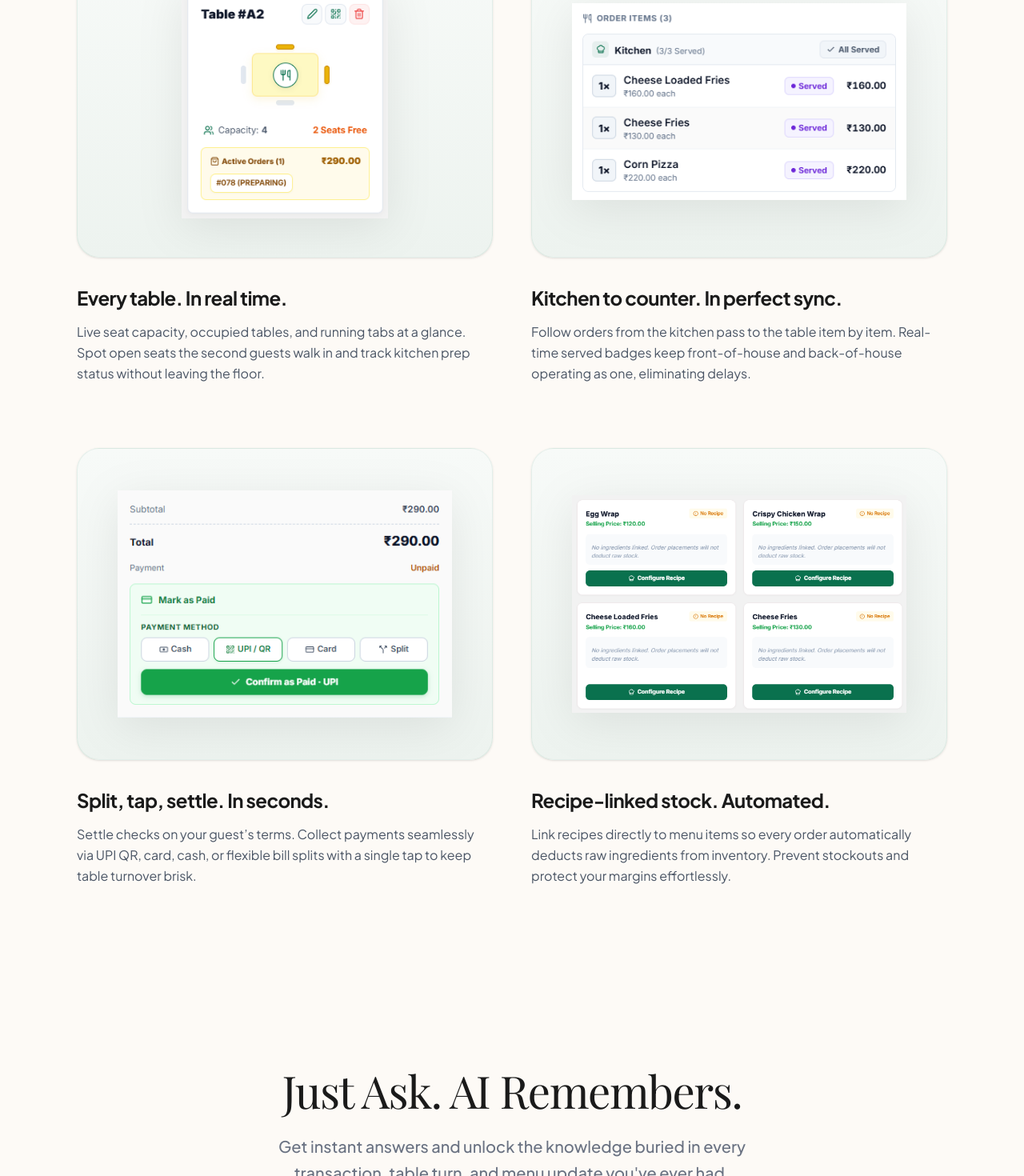
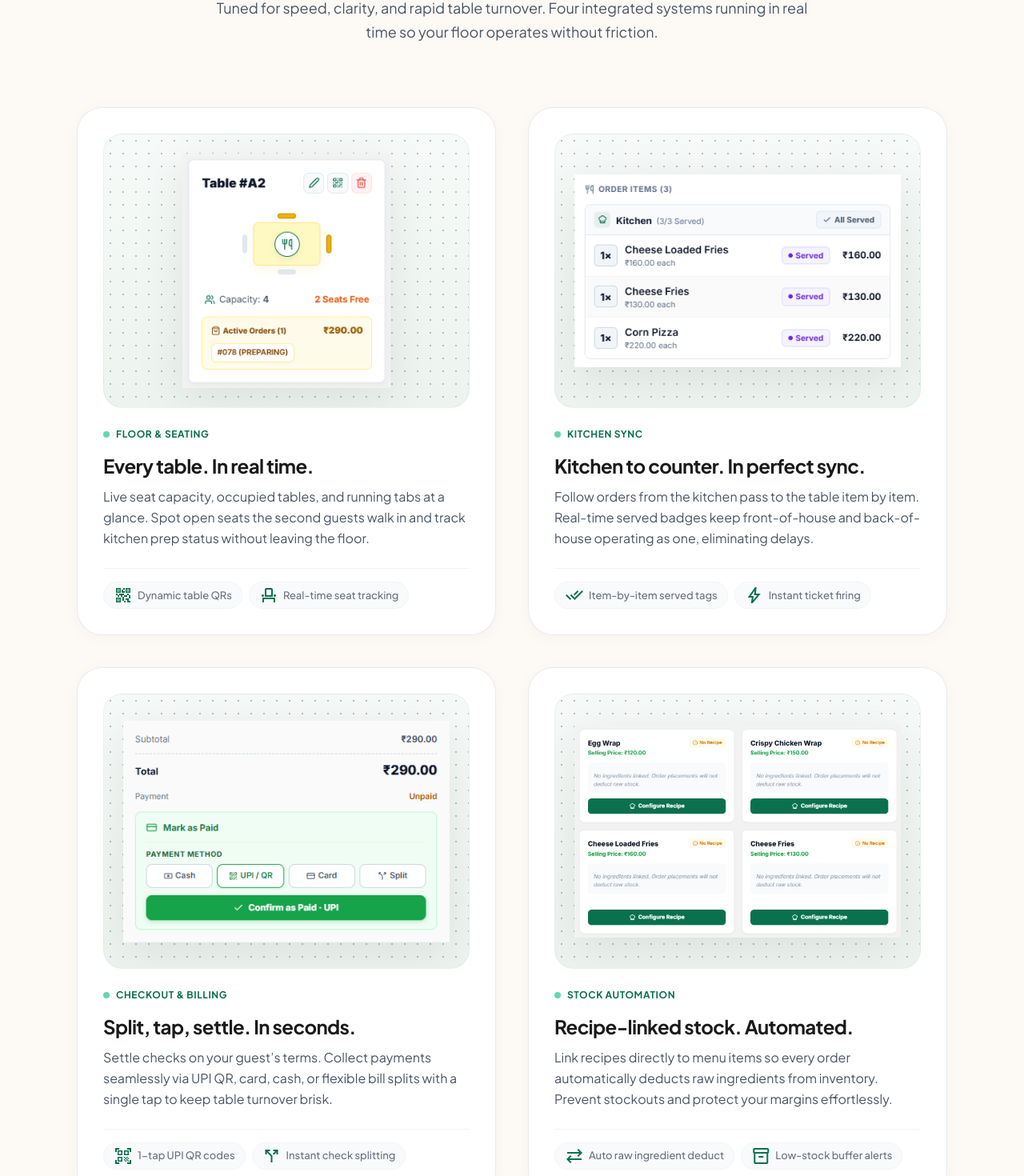
Before and after one commit to anaghrajeev/qdine-website-online, a Next.js app: page / in a window 1280 px wide. Shown: the part 2320-3790 px from the top of the page at 80% size. Built offline with nearby package versions, Linux system fonts and the light colour scheme; a web font is replaced by a local one.

Commit message:
feat: redesign features section into unified Apple-grade bento grid

```diff
--- a/src/app/page.tsx
+++ b/src/app/page.tsx
@@ -72,21 +72,32 @@ export default function Page() {
 {/*  ============================================  */}
 {/*  FEATURES — PRODUCT SHOWCASE  */}
 {/*  ============================================  */}
-<section className="py-16 sm:py-24 bg-[#fdfaf6] relative z-10 overflow-hidden">
+<section className="py-20 sm:py-28 bg-[#fdfaf6] relative z-10 overflow-hidden">
     <div className="max-w-6xl mx-auto px-4 sm:px-6 lg:px-8">
-        <div className="text-center max-w-4xl mx-auto mb-12 sm:mb-20 reveal-on-scroll">
-            <h2 className="font-serif text-[32px] sm:text-[40px] md:text-[56px] text-[#1a1a1a] tracking-tight leading-[1.1]">
+        {/* Section Header */}
+        <div className="text-center max-w-3xl mx-auto mb-16 sm:mb-20 reveal-on-scroll">
+            <div className="inline-flex items-center gap-2 px-3.5 py-1.5 rounded-full bg-[#0a714e]/10 text-[#0a714e] text-xs font-semibold uppercase tracking-wider mb-4 border border-[#0a714e]/15">
+                <span className="w-1.5 h-1.5 rounded-full bg-[#0a714e] animate-pulse"></span>
+                Platform Capabilities
+            </div>
+            <h2 className="font-serif text-[36px] sm:text-[44px] md:text-[56px] text-[#1a1a1a] tracking-tight leading-[1.1]">
                 Everything your restaurant needs.<br/>
-                <span className="text-gray-500">Nothing it doesn't.</span>
+                <span className="text-gray-400">Nothing it doesn&apos;t.</span>
             </h2>
+            <p className="mt-5 text-gray-600 text-[16px] sm:text-[18px] leading-relaxed">
+                Tuned for speed, clarity, and rapid table turnover. Four integrated systems running in real time so your floor operates without friction.
+            </p>
         </div>
 
-        <div className="grid grid-cols-1 md:grid-cols-2 gap-x-12 gap-y-20 bento-grid">
+        {/* Bento Grid */}
+        <div className="grid grid-cols-1 md:grid-cols-2 gap-8 lg:gap-10 bento-grid">
             {/* Feature 1: Table Management */}
             <div className="reveal-on-scroll bento-item">
-                <div className="flex flex-col h-full bento-inner">
-                    <div className="rounded-[28px] overflow-hidden aspect-[4/3] mb-8 bg-gradient-to-b from-[#f7faf8] to-[#edf3ef] flex items-center justify-center border border-[#0a714e]/[0.08] shadow-sm relative p-6 sm:p-8 group hover:border-[#0a714e]/25 transition-all duration-500">
-                        <div className="relative w-[90%] h-[90%] flex items-center justify-center">
+                <div className="bg-white rounded-[32px] p-6 sm:p-8 border border-gray-200/80 shadow-[0_4px_20px_rgba(0,0,0,0.03)] hover:shadow-[0_24px_48px_rgba(10,113,78,0.08)] hover:border-[#0a714e]/30 transition-all duration-500 flex flex-col justify-between h-full group">
+                    <div>
+                        <div className="rounded-[24px] overflow-hidden aspect-[16/10] sm:aspect-[4/3] mb-6 bg-gradient-to-b from-[#f7faf8] to-[#edf3ef] flex items-center justify-center border border-[#0a714e]/[0.06] relative p-6 group-hover:from-[#f3f8f5] group-hover:to-[#e7f0eb] transition-colors duration-500">
+                            <div className="absolute inset-0 opacity-[0.35] bg-[radial-gradient(#0a714e_1px,transparent_1px)] [background-size:16px_16px] pointer-events-none" />
+                            <div className="relative w-full h-full flex items-center justify-center">
                                 <Image
                                     src="/images/mgmt_tbl.png"
                                     alt="Table & Seating Management"
@@ -96,20 +107,35 @@ export default function Page() {
                                 />
                             </div>
                         </div>
-                    <h3 className="text-[22px] sm:text-[24px] font-bold text-[#1a1a1a] mb-3 tracking-tight">
+                        <div className="flex items-center gap-2 mb-3">
+                            <span className="w-2 h-2 rounded-full bg-emerald-500 animate-pulse"></span>
+                            <span className="text-[12px] font-bold uppercase tracking-wider text-[#0a714e]">Floor & Seating</span>
+                        </div>
+                        <h3 className="text-[22px] sm:text-[24px] font-bold text-[#1a1a1a] mb-2 tracking-tight group-hover:text-[#0a714e] transition-colors duration-300">
                             Every table. In real time.
                         </h3>
-                    <p className="text-gray-600 text-[16px] leading-relaxed pr-4">
+                        <p className="text-gray-600 text-[15px] sm:text-[16px] leading-relaxed mb-6">
                             Live seat capacity, occupied tables, and running tabs at a glance. Spot open seats the second guests walk in and track kitchen prep status without leaving the floor.
                         </p>
+                    </div>
+                    <div className="pt-4 border-t border-gray-100 flex flex-wrap gap-2 text-[13px] text-gray-500 font-medium">
+                        <span className="inline-flex items-center gap-1.5 px-3 py-1 rounded-full bg-gray-50 border border-gray-100">
+                            <span className="material-symbols-outlined text-[15px] text-[#0a714e]">qr_code_2</span> Dynamic table QRs
+                        </span>
+                        <span className="inline-flex items-center gap-1.5 px-3 py-1 rounded-full bg-gray-50 border border-gray-100">
+                            <span className="material-symbols-outlined text-[15px] text-[#0a714e]">event_seat</span> Real-time seat tracking
+                        </span>
+                    </div>
                 </div>
             </div>
 
             {/* Feature 2: Kitchen & Order Sync */}
-            <div className="reveal-on-scroll bento-item" style={{"transitionDelay":"100ms"}}>
-                <div className="flex flex-col h-full bento-inner">
-                    <div className="rounded-[28px] overflow-hidden aspect-[4/3] mb-8 bg-gradient-to-b from-[#f7faf8] to-[#edf3ef] flex items-center justify-center border border-[#0a714e]/[0.08] shadow-sm relative p-6 sm:p-8 group hover:border-[#0a714e]/25 transition-all duration-500">
-                        <div className="relative w-[92%] h-[92%] flex items-center justify-center">
+            <div className="reveal-on-scroll bento-item" style={{ transitionDelay: '100ms' }}>
+                <div className="bg-white rounded-[32px] p-6 sm:p-8 border border-gray-200/80 shadow-[0_4px_20px_rgba(0,0,0,0.03)] hover:shadow-[0_24px_48px_rgba(10,113,78,0.08)] hover:border-[#0a714e]/30 transition-all duration-500 flex flex-col justify-between h-full group">
+                    <div>
+                        <div className="rounded-[24px] overflow-hidden aspect-[16/10] sm:aspect-[4/3] mb-6 bg-gradient-to-b from-[#f7faf8] to-[#edf3ef] flex items-center justify-center border border-[#0a714e]/[0.06] relative p-6 group-hover:from-[#f3f8f5] group-hover:to-[#e7f0eb] transition-colors duration-500">
+                            <div className="absolute inset-0 opacity-[0.35] bg-[radial-gradient(#0a714e_1px,transparent_1px)] [background-size:16px_16px] pointer-events-none" />
+                            <div className="relative w-full h-full flex items-center justify-center">
                                 <Image
                                     src="/images/counterwise.png"
                                     alt="Kitchen Order Tracking"
@@ -119,20 +145,35 @@ export default function Page() {
                                 />
                             </div>
                         </div>
-                    <h3 className="text-[22px] sm:text-[24px] font-bold text-[#1a1a1a] mb-3 tracking-tight">
+                        <div className="flex items-center gap-2 mb-3">
+                            <span className="w-2 h-2 rounded-full bg-emerald-500 animate-pulse"></span>
+                            <span className="text-[12px] font-bold uppercase tracking-wider text-[#0a714e]">Kitchen Sync</span>
+                        </div>
+                        <h3 className="text-[22px] sm:text-[24px] font-bold text-[#1a1a1a] mb-2 tracking-tight group-hover:text-[#0a714e] transition-colors duration-300">
                             Kitchen to counter. In perfect sync.
                         </h3>
-                    <p className="text-gray-600 text-[16px] leading-relaxed pr-4">
+                        <p className="text-gray-600 text-[15px] sm:text-[16px] leading-relaxed mb-6">
                             Follow orders from the kitchen pass to the table item by item. Real-time served badges keep front-of-house and back-of-house operating as one, eliminating delays.
                         </p>
+                    </div>
+                    <div className="pt-4 border-t border-gray-100 flex flex-wrap gap-2 text-[13px] text-gray-500 font-medium">
+                        <span className="inline-flex items-center gap-1.5 px-3 py-1 rounded-full bg-gray-50 border border-gray-100">
+                            <span className="material-symbols-outlined text-[15px] text-[#0a714e]">done_all</span> Item-by-item served tags
+                        </span>
+                        <span className="inline-flex items-center gap-1.5 px-3 py-1 rounded-full bg-gray-50 border border-gray-100">
+                            <span className="material-symbols-outlined text-[15px] text-[#0a714e]">bolt</span> Instant ticket firing
+                        </span>
+                    </div>
                 </div>
             </div>
 
             {/* Feature 3: Billing & Multi-method Checkout */}
-            <div className="reveal-on-scroll bento-item" style={{"transitionDelay":"100ms"}}>
-                <div className="flex flex-col h-full bento-inner">
-                    <div className="rounded-[28px] overflow-hidden aspect-[4/3] mb-8 bg-gradient-to-b from-[#f7faf8] to-[#edf3ef] flex items-center justify-center border border-[#0a714e]/[0.08] shadow-sm relative p-6 sm:p-8 group hover:border-[#0a714e]/25 transition-all duration-500">
-                        <div className="relative w-[92%] h-[92%] flex items-center justify-center">
+            <div className="reveal-on-scroll bento-item" style={{ transitionDelay: '100ms' }}>
+                <div className="bg-white rounded-[32px] p-6 sm:p-8 border border-gray-200/80 shadow-[0_4px_20px_rgba(0,0,0,0.03)] hover:shadow-[0_24px_48px_rgba(10,113,78,0.08)] hover:border-[#0a714e]/30 transition-all duration-500 flex flex-col justify-between h-full group">
+                    <div>
+                        <div className="rounded-[24px] overflow-hidden aspect-[16/10] sm:aspect-[4/3] mb-6 bg-gradient-to-b from-[#f7faf8] to-[#edf3ef] flex items-center justify-center border border-[#0a714e]/[0.06] relative p-6 group-hover:from-[#f3f8f5] group-hover:to-[#e7f0eb] transition-colors duration-500">
+                            <div className="absolute inset-0 opacity-[0.35] bg-[radial-gradient(#0a714e_1px,transparent_1px)] [background-size:16px_16px] pointer-events-none" />
+                            <div className="relative w-full h-full flex items-center justify-center">
                                 <Image
                                     src="/images/pay_method.png"
                                     alt="Payment Methods"
@@ -142,20 +183,35 @@ export default function Page() {
                                 />
                             </div>
                         </div>
-                    <h3 className="text-[22px] sm:text-[24px] font-bold text-[#1a1a1a] mb-3 tracking-tight">
+                        <div className="flex items-center gap-2 mb-3">
+                            <span className="w-2 h-2 rounded-full bg-emerald-500 animate-pulse"></span>
+                            <span className="text-[12px] font-bold uppercase tracking-wider text-[#0a714e]">Checkout & Billing</span>
+                        </div>
+                        <h3 className="text-[22px] sm:text-[24px] font-bold text-[#1a1a1a] mb-2 tracking-tight group-hover:text-[#0a714e] transition-colors duration-300">
                             Split, tap, settle. In seconds.
                         </h3>
-                    <p className="text-gray-600 text-[16px] leading-relaxed pr-4">
+                        <p className="text-gray-600 text-[15px] sm:text-[16px] leading-relaxed mb-6">
                             Settle checks on your guest’s terms. Collect payments seamlessly via UPI QR, card, cash, or flexible bill splits with a single tap to keep table turnover brisk.
                         </p>
+                    </div>
+                    <div className="pt-4 border-t border-gray-100 flex flex-wrap gap-2 text-[13px] text-gray-500 font-medium">
+                        <span className="inline-flex items-center gap-1.5 px-3 py-1 rounded-full bg-gray-50 border border-gray-100">
+                            <span className="material-symbols-outlined text-[15px] text-[#0a714e]">qr_code_scanner</span> 1-tap UPI QR codes
+                        </span>
+                        <span className="inline-flex items-center gap-1.5 px-3 py-1 rounded-full bg-gray-50 border border-gray-100">
+                            <span className="material-symbols-outlined text-[15px] text-[#0a714e]">call_split</span> Instant check splitting
+                        </span>
+                    </div>
                 </div>
             </div>
 
             {/* Feature 4: Recipe & Inventory Control */}
-            <div className="reveal-on-scroll bento-item" style={{"transitionDelay":"200ms"}}>
-                <div className="flex flex-col h-full bento-inner">
-                    <div className="rounded-[28px] overflow-hidden aspect-[4/3] mb-8 bg-gradient-to-b from-[#f7faf8] to-[#edf3ef] flex items-center justify-center border border-[#0a714e]/[0.08] shadow-sm relative p-6 sm:p-8 group hover:border-[#0a714e]/25 transition-all duration-500">
-                        <div className="relative w-[92%] h-[92%] flex items-center justify-center">
+            <div className="reveal-on-scroll bento-item" style={{ transitionDelay: '200ms' }}>
+                <div className="bg-white rounded-[32px] p-6 sm:p-8 border border-gray-200/80 shadow-[0_4px_20px_rgba(0,0,0,0.03)] hover:shadow-[0_24px_48px_rgba(10,113,78,0.08)] hover:border-[#0a714e]/30 transition-all duration-500 flex flex-col justify-between h-full group">
+                    <div>
+                        <div className="rounded-[24px] overflow-hidden aspect-[16/10] sm:aspect-[4/3] mb-6 bg-gradient-to-b from-[#f7faf8] to-[#edf3ef] flex items-center justify-center border border-[#0a714e]/[0.06] relative p-6 group-hover:from-[#f3f8f5] group-hover:to-[#e7f0eb] transition-colors duration-500">
+                            <div className="absolute inset-0 opacity-[0.35] bg-[radial-gradient(#0a714e_1px,transparent_1px)] [background-size:16px_16px] pointer-events-none" />
+                            <div className="relative w-full h-full flex items-center justify-center">
                                 <Image
                                     src="/images/product_inv.png"
                                     alt="Recipe-level Inventory"
@@ -165,12 +221,25 @@ export default function Page() {
                                 />
                             </div>
                         </div>
-                    <h3 className="text-[22px] sm:text-[24px] font-bold text-[#1a1a1a] mb-3 tracking-tight">
+                        <div className="flex items-center gap-2 mb-3">
+                            <span className="w-2 h-2 rounded-full bg-emerald-500 animate-pulse"></span>
+                            <span className="text-[12px] font-bold uppercase tracking-wider text-[#0a714e]">Stock Automation</span>
+                        </div>
+                        <h3 className="text-[22px] sm:text-[24px] font-bold text-[#1a1a1a] mb-2 tracking-tight group-hover:text-[#0a714e] transition-colors duration-300">
                             Recipe-linked stock. Automated.
                         </h3>
-                    <p className="text-gray-600 text-[16px] leading-relaxed pr-4">
+                        <p className="text-gray-600 text-[15px] sm:text-[16px] leading-relaxed mb-6">
                             Link recipes directly to menu items so every order automatically deducts raw ingredients from inventory. Prevent stockouts and protect your margins effortlessly.
                         </p>
+                    </div>
+                    <div className="pt-4 border-t border-gray-100 flex flex-wrap gap-2 text-[13px] text-gray-500 font-medium">
+                        <span className="inline-flex items-center gap-1.5 px-3 py-1 rounded-full bg-gray-50 border border-gray-100">
+                            <span className="material-symbols-outlined text-[15px] text-[#0a714e]">sync_alt</span> Auto raw ingredient deduct
+                        </span>
+                        <span className="inline-flex items-center gap-1.5 px-3 py-1 rounded-full bg-gray-50 border border-gray-100">
+                            <span className="material-symbols-outlined text-[15px] text-[#0a714e]">inventory_2</span> Low-stock buffer alerts
+                        </span>
+                    </div>
                 </div>
             </div>
         </div>
```
Lines whose indentation alone changed are shown as unchanged.
